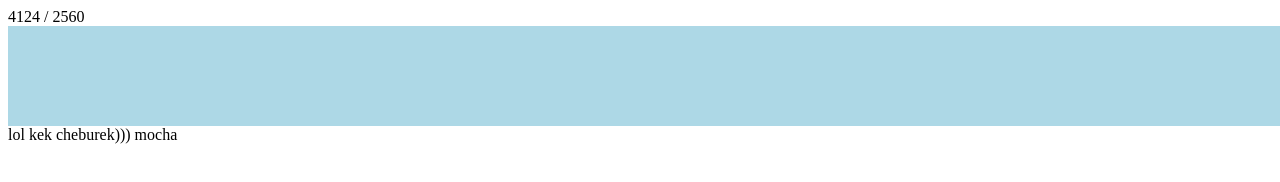
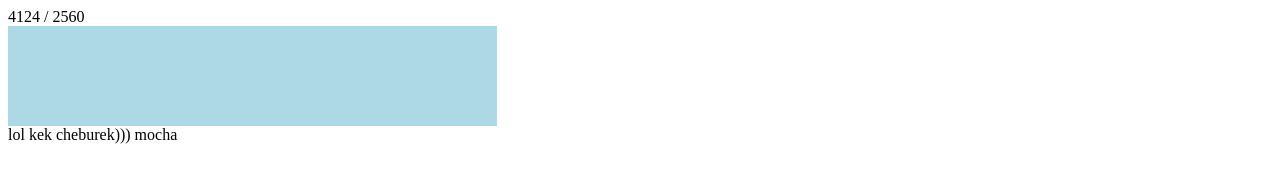
Before and after one commit to etmad/mikleblr.github.io, a plain HTML site: page index.html in a window 1280 px wide. Drawn offline with nearby package versions, Linux system fonts and the light colour scheme.

Commit message:
Update index.html

```diff
--- a/index.html
+++ b/index.html
@@ -29,7 +29,7 @@
       exp = exp + 1*level;
       $( "title" ).html("exp"+exp+"l"+level);
       $("#text").html(exp+" / "+(cap-prevcap));
-      $("#bar").width(exp/(cap-prevcap)*800);
+      $("#bar").width((exp-prevcap)/(cap-prevcap)*800);
     }, 10);
 </script>
 
```
